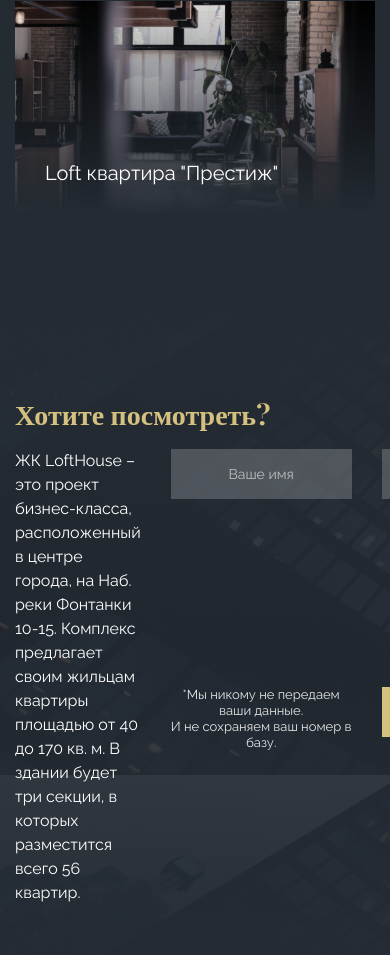
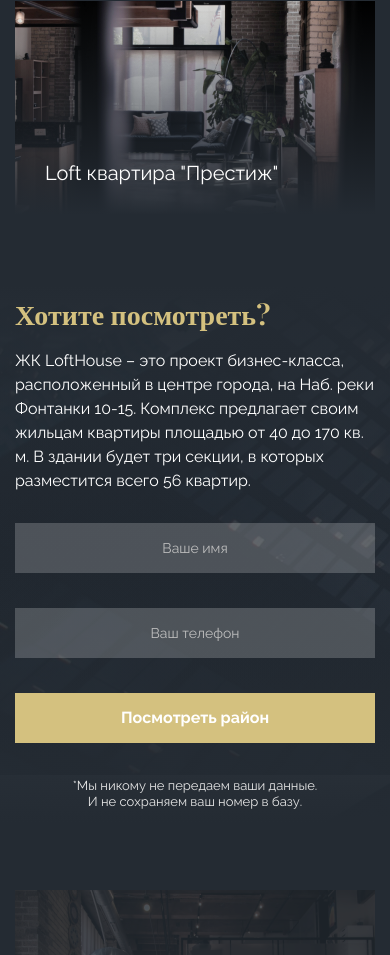
Before and after one commit to didrbll/loft-house-project, a plain HTML site: page index.html in a window 390 px wide. Shown: the part 1977-2932 px from the top of the page. Drawn offline with nearby package versions, Linux system fonts and the light colour scheme.

Commit message:
do cta section tablet ver

```diff
--- a/index.html
+++ b/index.html
@@ -178,7 +178,7 @@
                 placeholder="Ваш телефон"
                 autocomplete="off"
               />
-              <p class="form__privacy">
+              <p class="form__privacy form__privacy--bottom">
                 *Мы никому не передаем ваши данные. <br />И не сохраняем ваш
                 номер в базу.
               </p>
--- a/scss/layout/_cta.scss
+++ b/scss/layout/_cta.scss
@@ -8,6 +8,10 @@
     ),
     linear-gradient(0deg, rgba(36, 43, 51, 0.9), rgba(36, 43, 52, 0.9)),
     url("./../img/cta/cta-bg.jpg"), #c4c4c4;
+
+  @include mediaTablet {
+    padding: 80px 0;
+  }
 }
 
 .cta__title {
@@ -18,6 +22,10 @@
   display: grid;
   grid-template-columns: 1fr 1fr;
   gap: 30px;
+
+  @include mediaTablet {
+    grid-template-columns: 1fr;
+  }
 }
 
 .cta__text {
@@ -32,4 +40,8 @@
   display: grid;
   grid-template-columns: 1fr 1fr;
   gap: 35px 30px;
+
+  @include mediaTablet {
+    grid-template-columns: 1fr;
+  }
 }
--- a/scss/layout/_form.scss
+++ b/scss/layout/_form.scss
@@ -21,6 +21,12 @@
   color: $muted;
   line-height: 1.23;
   text-align: center;
+
+  &--bottom {
+    @include mediaTablet {
+      grid-row: 4/5;
+    }
+  }
 }
 
 .form__btn {
```
Also changed, not shown: css/main.css, 1 other file.
